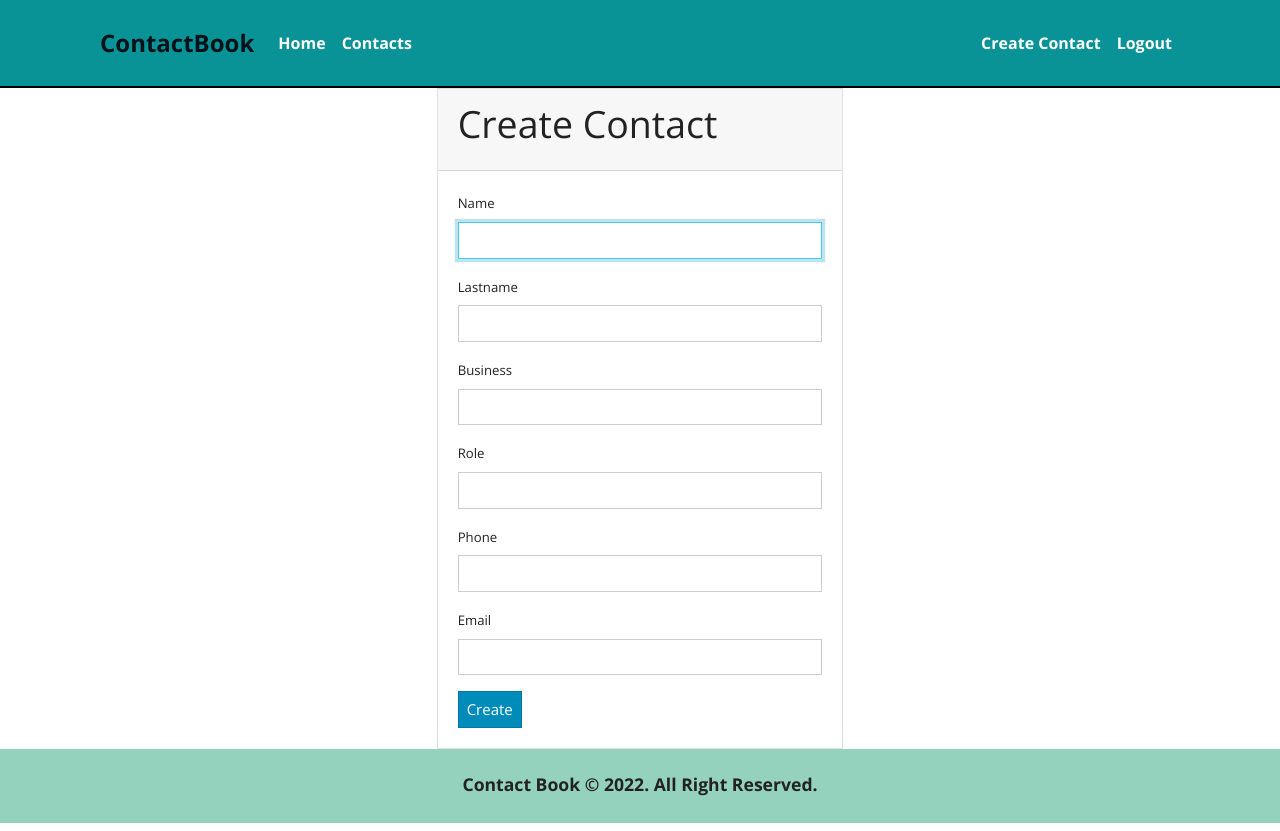
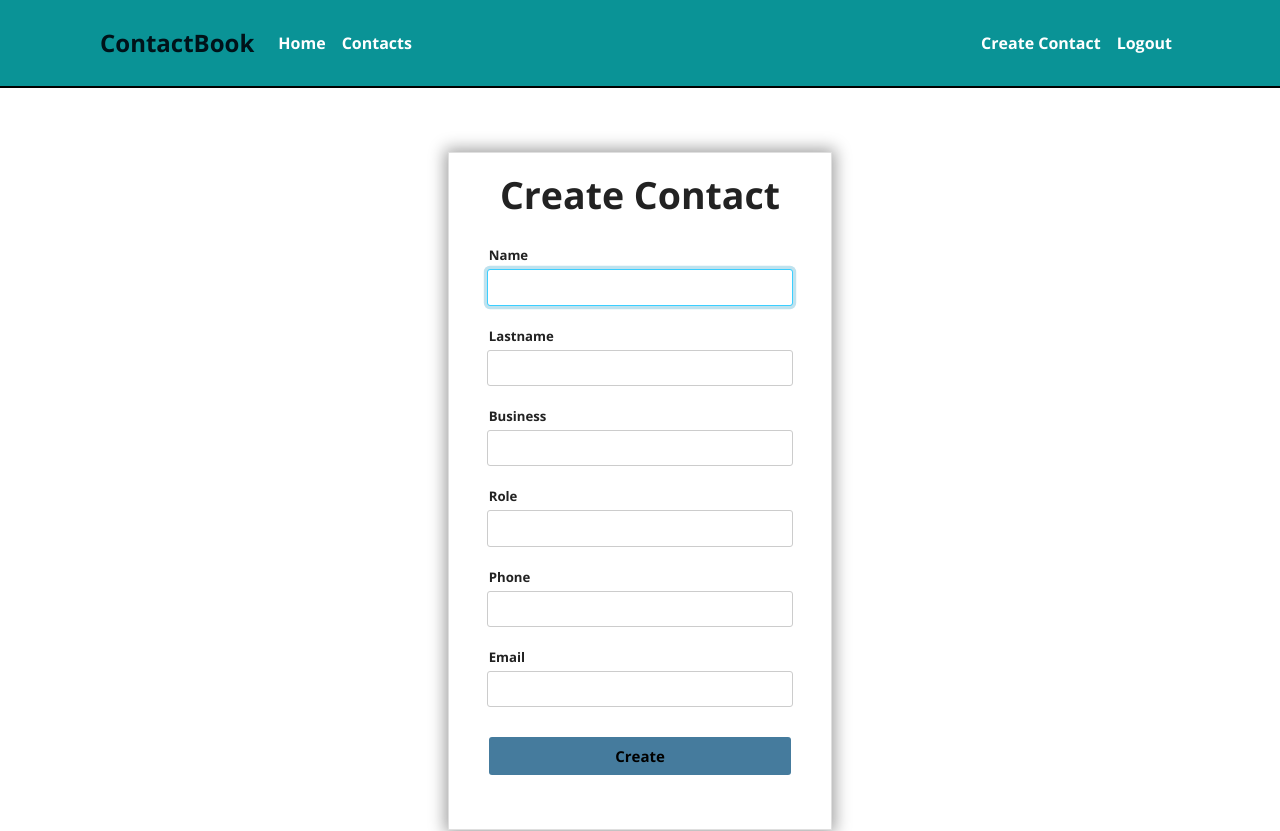
Before and after one commit to JuanFlorez1326/Contact-Book-Front, an Angular app: page /contact/add in a window 1280 px wide. Shown: the top 831 px of the page. Built offline with nearby package versions, Linux system fonts and the light colour scheme; sample sign-in values are in the browser's storage.

Commit message:
Added design to the form to create contacts.

```diff
--- a/src/app/app.component.scss
+++ b/src/app/app.component.scss
@@ -4,4 +4,5 @@
     align-items:center;
     background-color:#94d2bd;
     padding:15px 10px 10px 10px;
+    border-top:1px solid #000;
 }
--- a/src/app/components/create-contact/create-contact.component.html
+++ b/src/app/components/create-contact/create-contact.component.html
@@ -1,10 +1,9 @@
-<div class="container-create-contact row">
-    <div class="col-md-4 mx-auto">
+<div class="container-create-contact">
     <div class="card">
-            <div class="card-header">
-                <h1 class="card-title">Create Contact</h1>
+        <div class="container-card-header">
+            <h1 class="title">Create Contact</h1>
         </div>
-            <div class="card-body">
+        <div class="container-card-body">
             <form (submit)="createContact()">
                 <div class="form-group">
                     <label for="name">Name</label>
@@ -36,9 +35,10 @@
                     <input [(ngModel)]="contact.email" class="form-control" type="text" id="city" name="Email:" required>
                 </div>
 
-                    <button type="submit" class="btn btn-primary">Create</button>
+                <div class="container-btn-create-contact">
+                    <button type="submit" class="btn-create-contact">Create</button>
+                </div>
             </form>
         </div>
     </div>
 </div>
-</div>
--- a/src/app/components/create-contact/create-contact.component.scss
+++ b/src/app/components/create-contact/create-contact.component.scss
@@ -0,0 +1,52 @@
+.container-create-contact {
+    width:30%;
+    margin:5% auto;
+    background-color:rgb(249, 245, 249);
+    box-shadow: 0px 0px 15px 3px rgba(10,10,10,0.39);
+    -webkit-box-shadow: 0px 0px 15px 3px rgba(10,10,10,0.39);
+    -moz-box-shadow: 0px 0px 15px 3px rgba(10,10,10,0.39);
+}
+.container-card-header{
+    display:flex;
+    align-items:center;
+    justify-content:center;
+}
+.title {
+    margin-top:5%;
+    font-weight:bold;
+}
+
+.form-group{
+    width:80%;
+    margin:1.5% auto;
+}
+.form-control {
+    border-radius:3px;
+}
+.container-btn-create-contact{
+    display:flex;
+    align-items:center;
+    justify-content:center;
+    margin:5%;
+}
+.btn-create-contact{
+    width:88%;
+    padding:8px;
+    border:none;
+    background-color:#457b9d;
+    border-radius:3px;
+    font-weight:bold;
+    margin:3% 5% 10% 5%;
+    transition:all 0.2s ease;
+}
+
+.btn-create-contact:hover{
+    background-color:#274063;
+    color:white;
+    transition:0.5s ease;
+}
+
+.form-group label {
+    font-weight:bold;
+    margin:5% 0% 1% .5%;
+}
--- a/src/app/components/footer/footer.component.scss
+++ b/src/app/components/footer/footer.component.scss
@@ -1,3 +1,4 @@
+
 .container h4{
     font-weight:bold;
     font-size:1.1rem;
```
Lines whose indentation alone changed are shown as unchanged.
